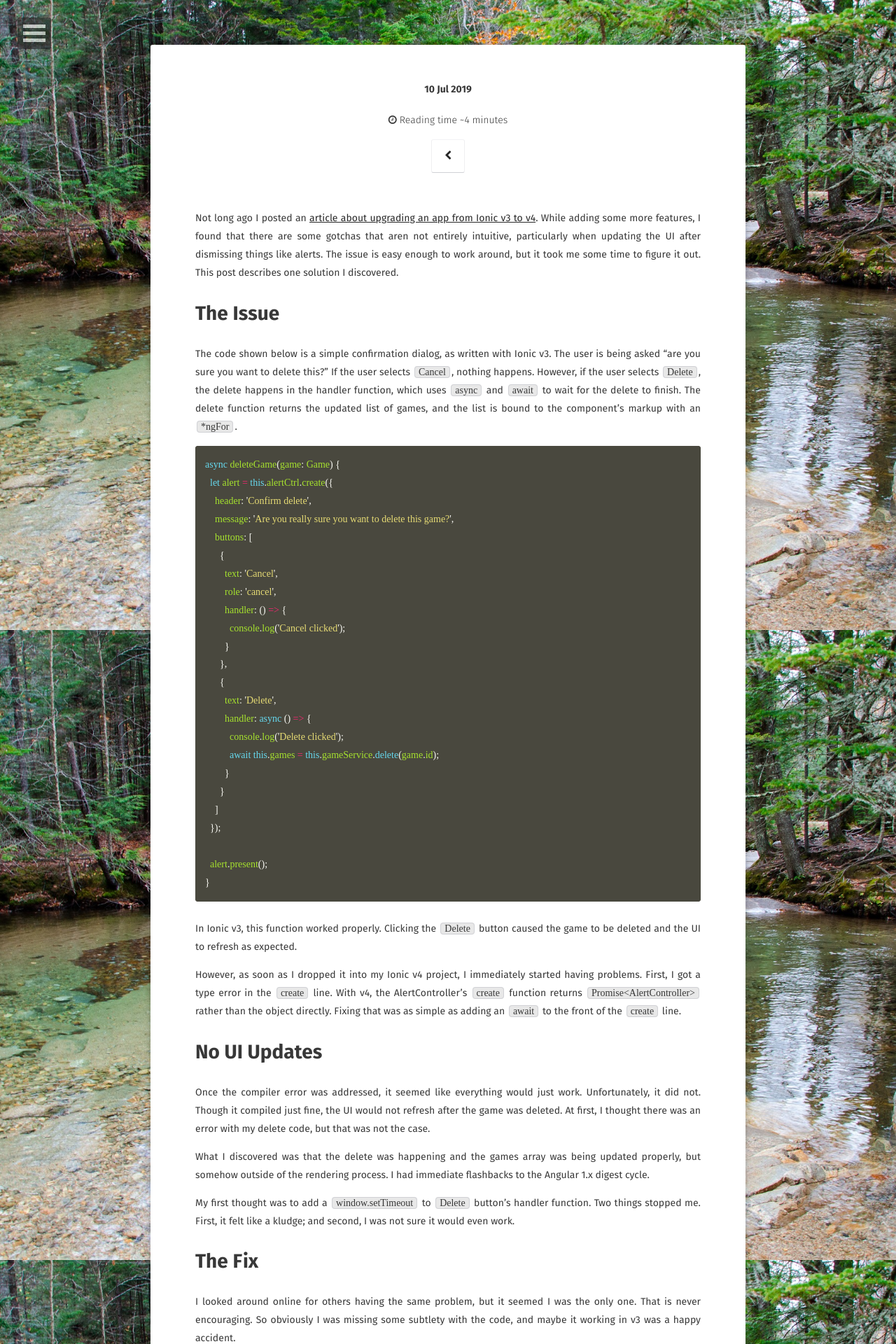
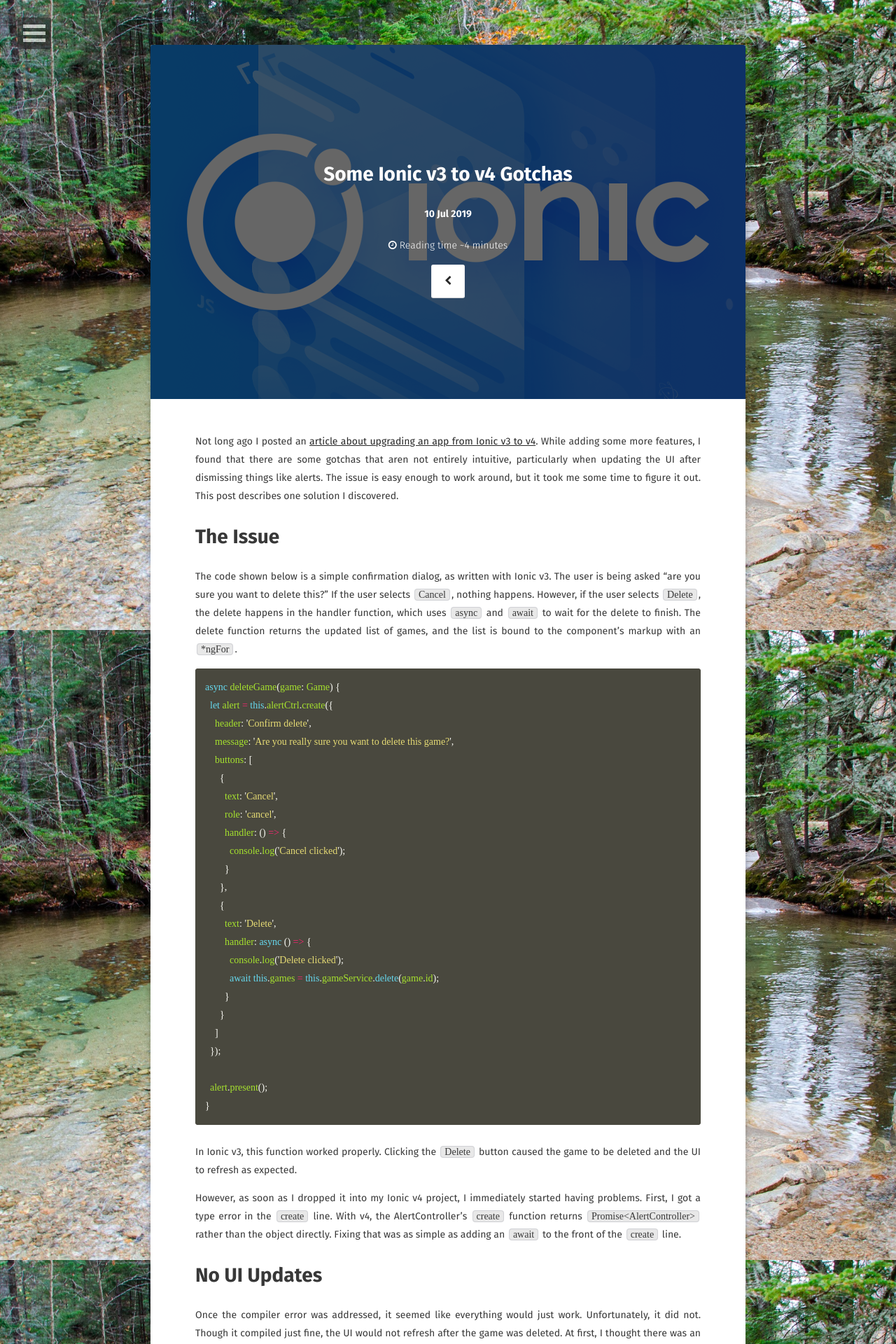
Before and after one commit to walkingriver/walkingriver.github.io, a Jekyll site: the page built from _posts/2019-07-10-ionic-3-to-4-gotchas.md, in a window 1280 px wide. Shown: the top 1920 px of the page at 70% size. Built offline with Jekyll 4.4.1, drawn with Linux system fonts in a browser that asks for light colours; some web fonts are replaced; our own code applies the rules of GitHub Pages for plain Markdown files; some of the changed text lies outside the part shown.

Commit message:
Fix typo in the meta data

```diff
--- a/_posts/2019-07-10-ionic-3-to-4-gotchas.md
+++ b/_posts/2019-07-10-ionic-3-to-4-gotchas.md
@@ -1,7 +1,7 @@
 ---
 layout: post
 title: Some Ionic v3 to v4 Gotchas
-date: '2019-07-10
+date: '2019-07-10'
 author: Michael Callaghan
 tags: ionic,angular,typescript
 layout: post
```
